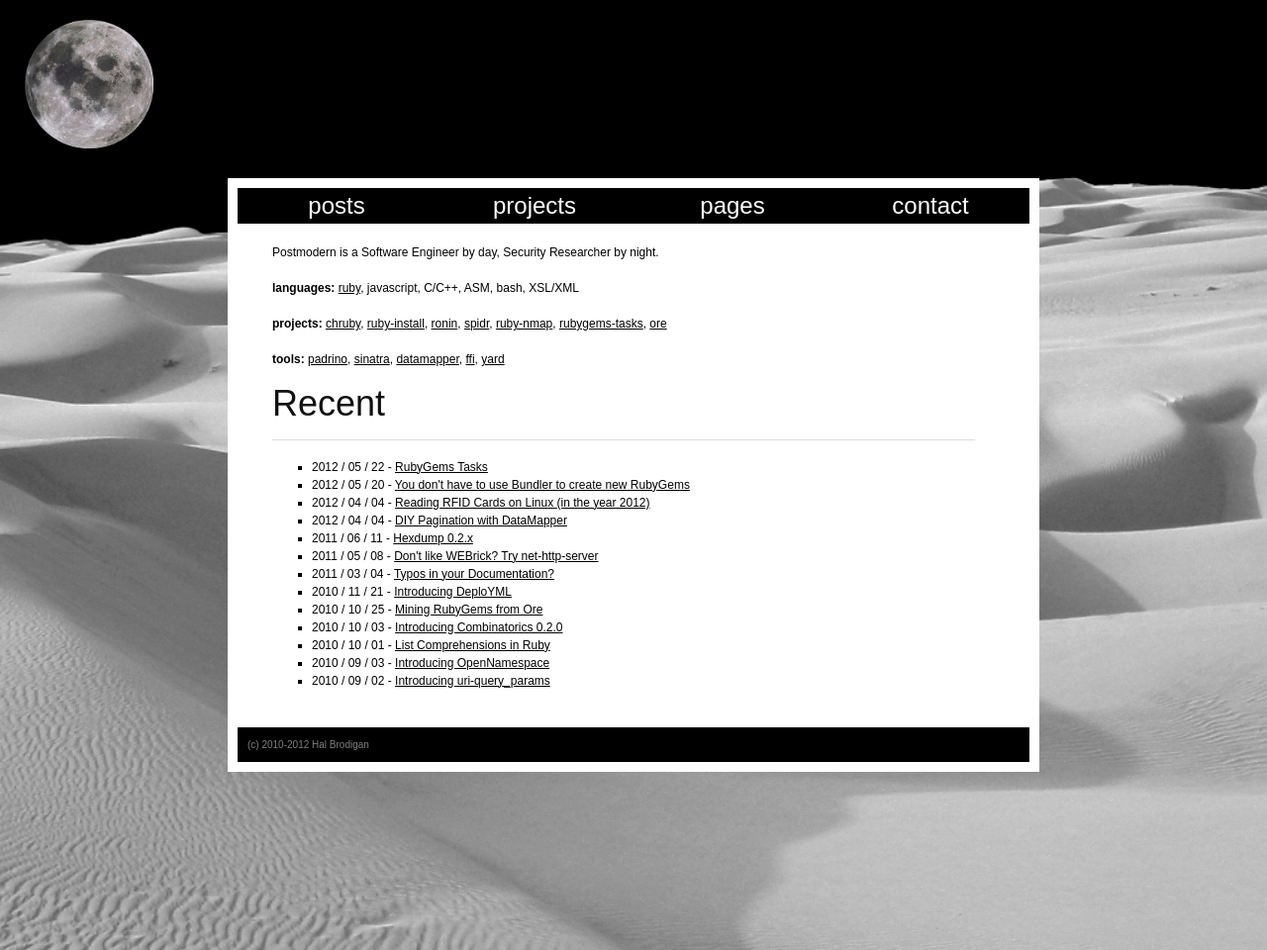
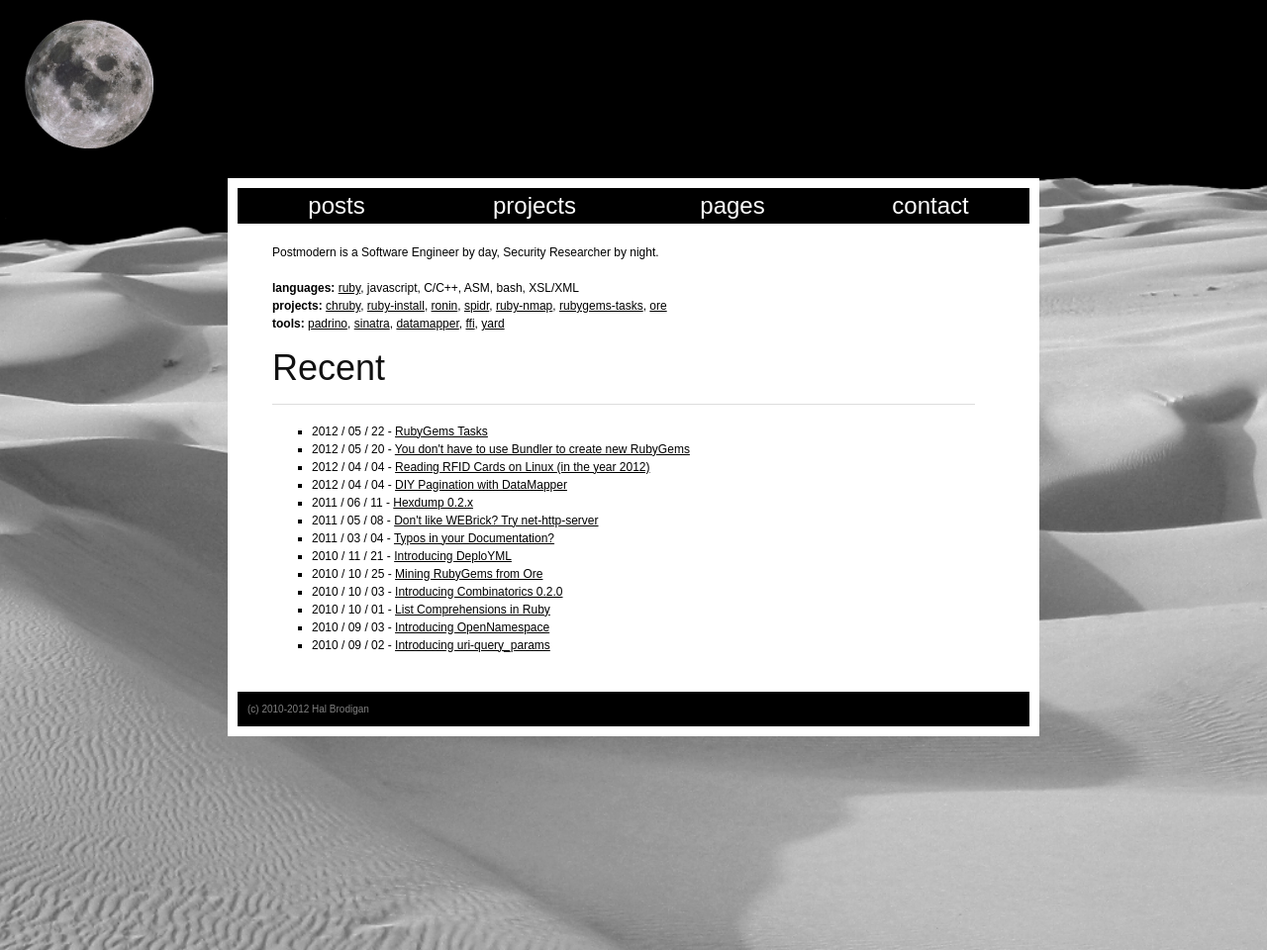
Before and after one commit to postmodern/postmodern.github.io, a Jekyll site: the page built from index.html, in a window 1280 px wide. Shown: the whole page at 99% size. Built offline with Jekyll 4.4.1, drawn with Linux system fonts in a browser that asks for light colours; Markdown is read by kramdown in place of the engine named in the settings.

Commit message:
Compact the text.

```diff
--- a/_includes/about.html
+++ b/_includes/about.html
@@ -10,9 +10,8 @@ C/C++,
 ASM,
 bash,
 XSL/XML
-</p>
+<br/>
 
-<p>
 <strong>projects:</strong>
 <a href="https://github.com/postmodern/chruby#readme">chruby</a>,
 <a href="https://github.com/postmodern/ruby-install#readme">ruby-install</a>,
@@ -21,9 +20,8 @@ XSL/XML
 <a href="https://github.com/sophsec/ruby-nmap#readme">ruby-nmap</a>,
 <a href="https://github.com/postmodern/rubygems-tasks#readme">rubygems-tasks</a>,
 <a href="https://github.com/ruby-ore/ore#readme">ore</a>
-</p>
+<br/>
 
-<p>
 <strong>tools:</strong>
 
 <a href="http://padrinorb.com/">padrino</a>,
```
